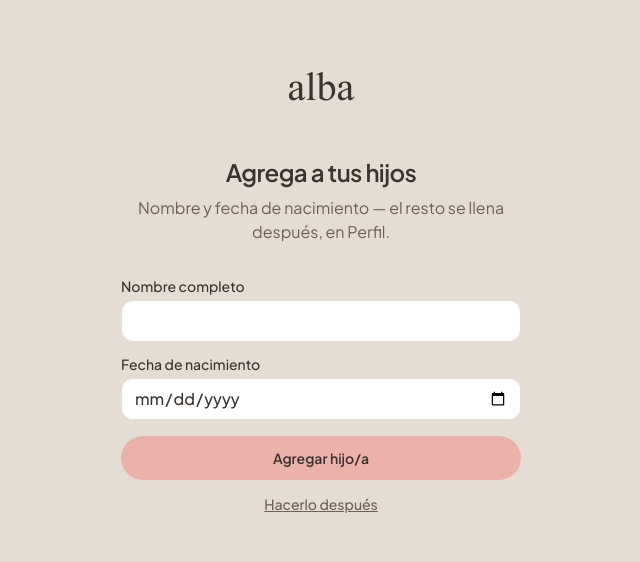
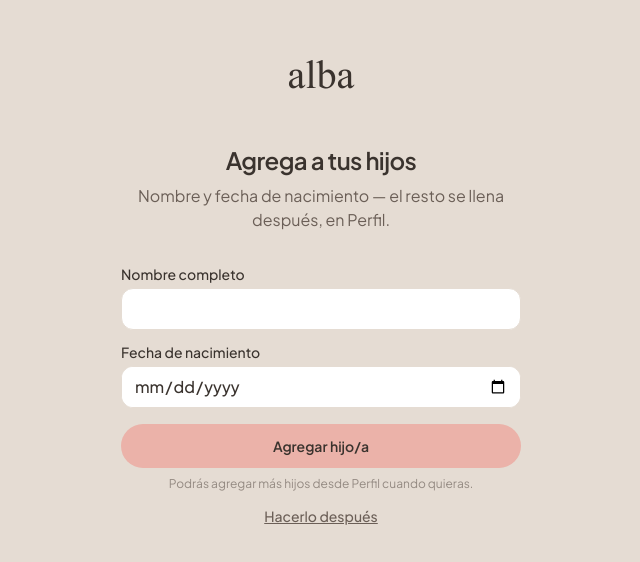
Before and after one commit to eqko-aigency/ALBA, a Next.js app in the folder apps/web/: page /onboarding/hijos in a window 1280 px wide. Shown: the part 110-672 px from the top of the page, without its empty margins (319-959 px from the left). Built offline with nearby package versions, Linux system fonts and the light colour scheme; no server answers; what @alba/api-client would draw is missing.

Commit message:
Add a hint that more children can be added later from Perfil

```diff
--- a/apps/web/src/app/onboarding/hijos/page.tsx
+++ b/apps/web/src/app/onboarding/hijos/page.tsx
@@ -42,6 +42,7 @@ export default async function OnboardingHijosPage({
           Agregar hijo/a
         </button>
       </form>
+      <p className="mt-2 text-xs text-ink-faint">Podrás agregar más hijos desde Perfil cuando quieras.</p>
 
       <form action={skipChildrenStepAction} className="mt-3">
         <input type="hidden" name="as" value={as ?? ""} />
```
